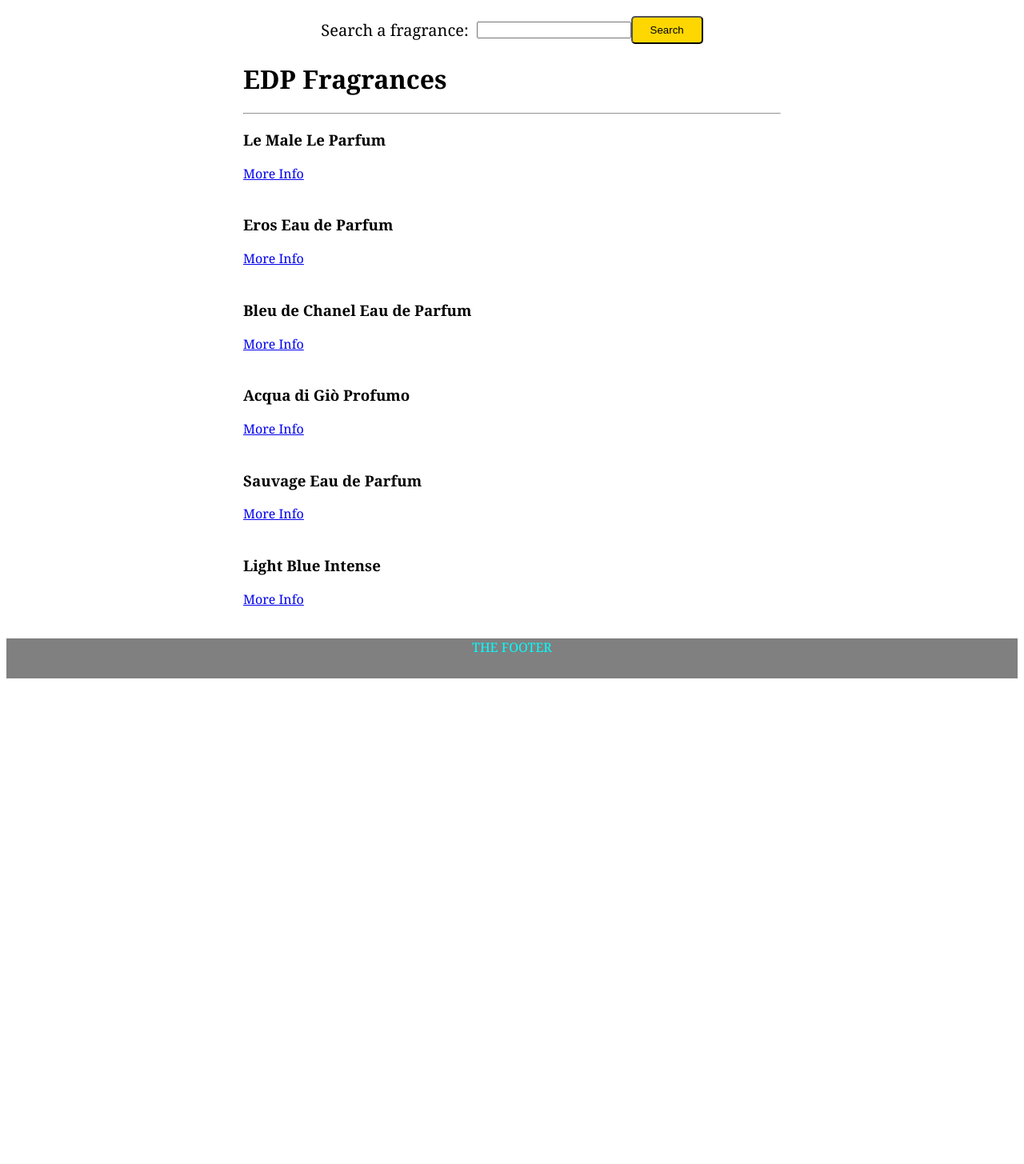
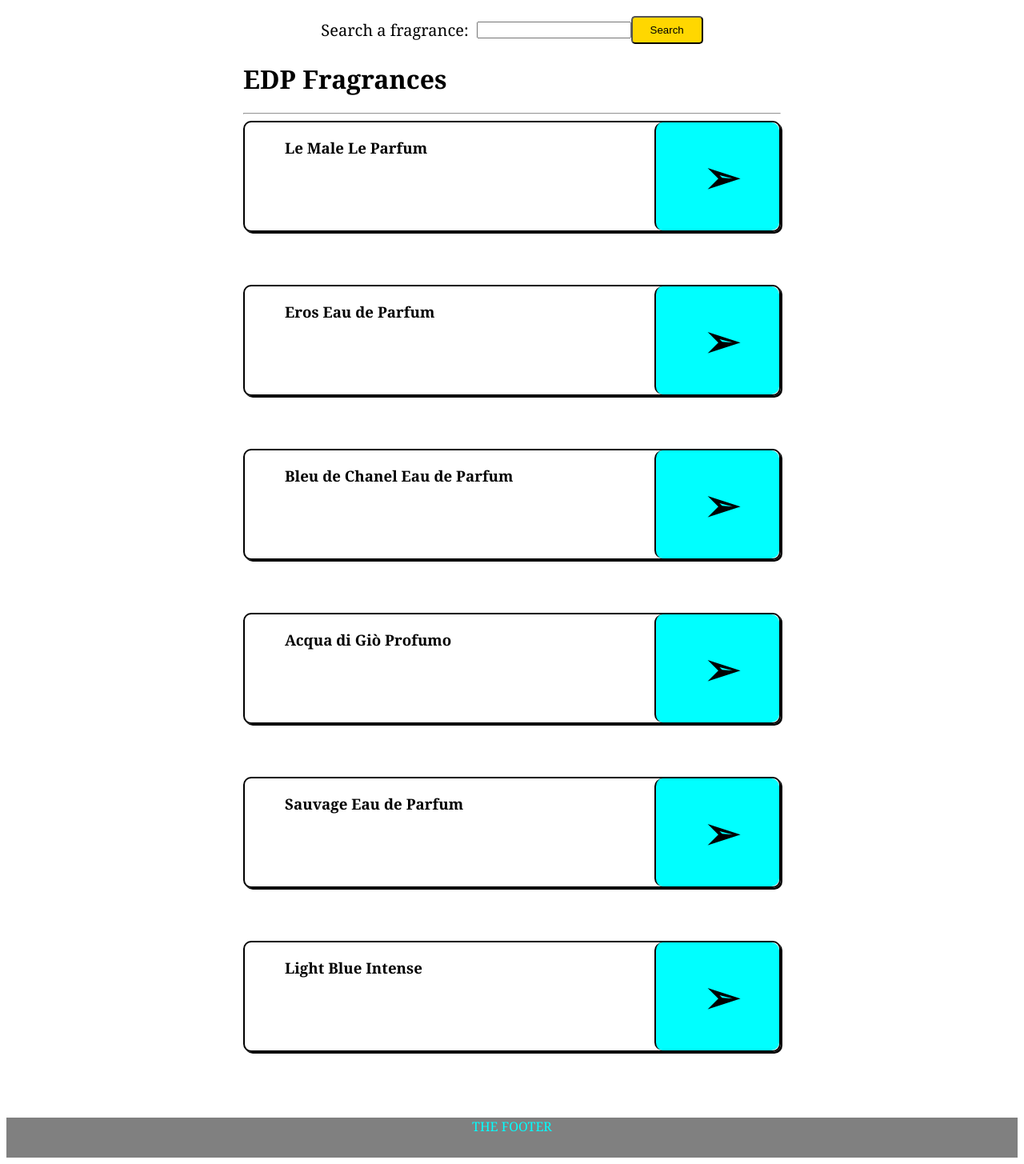
Before and after one commit to kos1070sc/fragrance, a Flask app: page /EDP in a window 1280 px wide. Shown: the part 242-1697 px from the top of the page at 80% size. Before the commit the page ends 1090 px from the top, so only its background shows below. Run offline with Flask 3, Linux system fonts and the light colour scheme; data comes from the database, SQL or seed files in the repository.

Commit message:
stylesheet updates

```diff
--- a/static/style.css
+++ b/static/style.css
@@ -24,7 +24,7 @@ body{
 }
 
 .navbar a:hover{
-  background-color: cyan;
+  background-color: gold;
   color: black;
   height: 80px;
   display: flex;
@@ -135,16 +135,16 @@ body{
 }
 
 
-.featured_brands_container{
+.featured_brand_container{
   padding: 30px;
   text-align: center;
 }
 
-.featured_brands_container h4{
+.featured_brand_container h4{
   font-size: 30px;
 }
 
-.featured_brands_container h3{
+.featured_brand_container h3{
   font-size: 40px;
 }
 
@@ -206,6 +206,10 @@ body{
   padding-left: 50px;
   box-shadow: 2px 2px;
   display: flex;
+  opacity: 0;
+  /* Set the initial opacity to 0 to make the title fade in*/
+  animation: fadein ease-in forwards;
+  animation-duration: 1s;
 }
 
 .search_result{
@@ -250,3 +254,25 @@ body{
   padding-left: 50px;
   width: auto;
 }
+
+
+
+/* all_fragrances.html */
+
+.fragrance_container{
+  border-width: 2px;
+  border-style: solid;
+  border-color: black;
+  border-radius: 10px;
+  padding-left: 50px;
+  box-shadow: 2px 2px;
+  display: flex;
+}
+
+.fragrance_name{
+  flex:5;
+}
+
+.fragrance_link{
+  flex:1;
+}
--- a/templates/all_fragrances.html
+++ b/templates/all_fragrances.html
@@ -6,15 +6,21 @@
 <hr/>
 
     {% for fragrance in fragrances %}
-    <!-- Lists out all of the edt fragrances -->
-    <h3>{{ fragrance[1] }}</h3>
-    <!-- Link for more info -->
-    <a href = "http://127.0.0.1:5000/fragrance/{{fragrance[0]}}">
-        More Info<br><br>
-    </a>
 
+        <div class = fragrance_container>
 
+            <div class = fragrance_name>
+                <!-- Lists out all of the edt fragrances -->
+                <h3>{{ fragrance[1] }}</h3>
+                <!-- Link for more info -->
+            </div>
 
+            <a href = "http://127.0.0.1:5000/fragrance/{{fragrance[0]}}" class = arrow>
+                <h1>➢</h1>
+            </a>
+
+        </div>
+        <br><br><br>
 
     {% endfor %}
 
--- a/templates/layout.html
+++ b/templates/layout.html
@@ -13,7 +13,7 @@
 
 
 		<header class = "header">
-			<h1 class = "main_title">EDT vs EDP</h1>
+			<h1 class = "main_title">EDT vs EDP<h1>
 		</header>
 
 		<nav>
```
